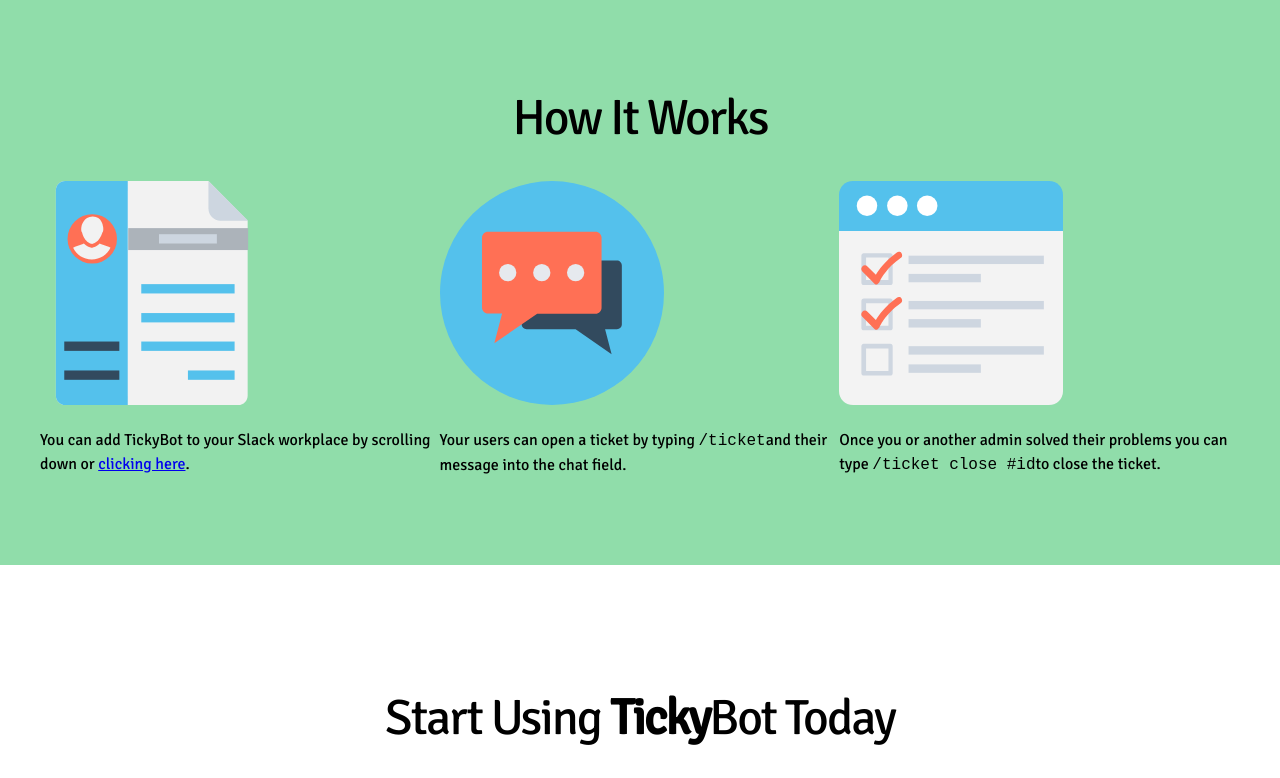
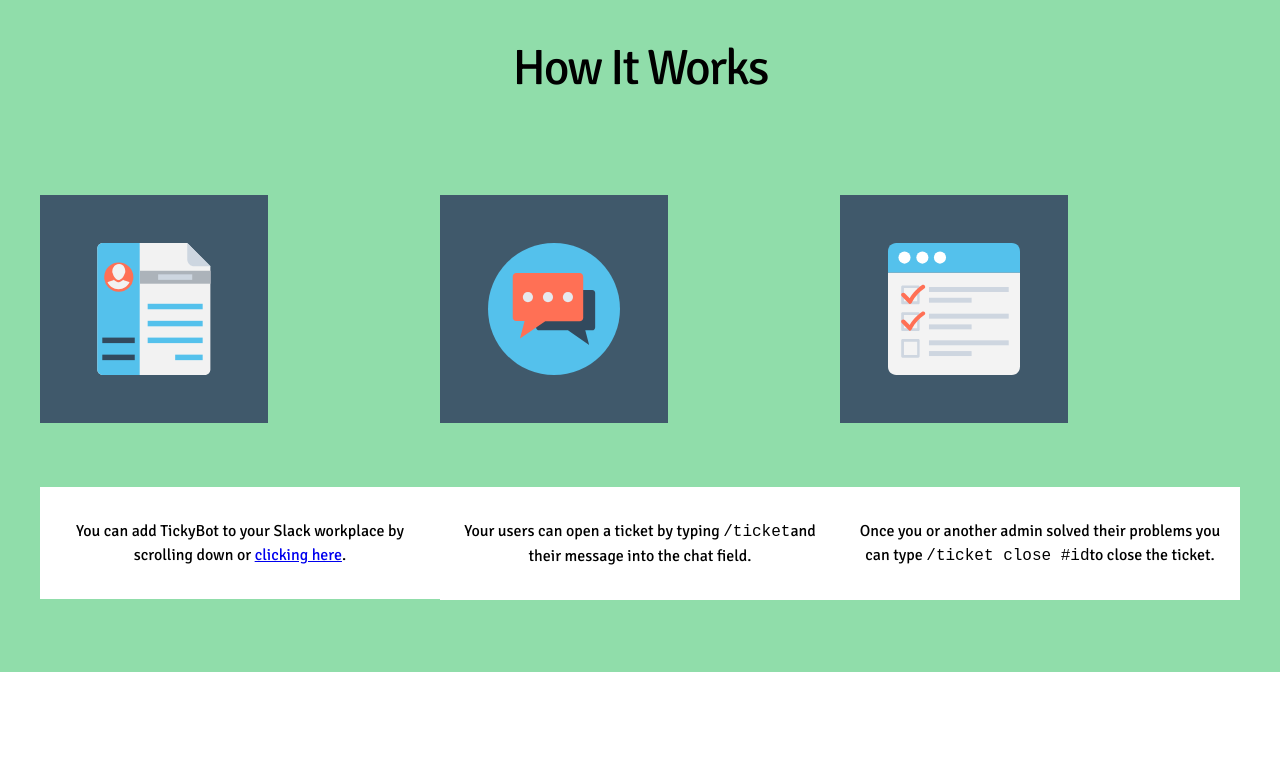
Before and after one commit to chingu-voyage5/Toucans-Team-4, a website: page app/index.html in a window 1280 px wide. Shown: the part 1499-2277 px from the top of the page. Drawn offline with Linux system fonts and the light colour scheme.

Commit message:
worked on the three how it works panels

```diff
--- a/app/index.html
+++ b/app/index.html
@@ -112,7 +112,7 @@
     <div class="wrapper">
       <section class="page__about"  id="about">
         <div class="page__container">
-          <h3 class="page-title">What Is <strong>Ticky</strong>Bot</h3>
+          <h3 class="page-title page-title--no-t-margin">What Is <strong>Ticky</strong>Bot</h3>
           <div class="row row--gutters">
             <div class="row__medium-left-half">
              <p class="description"><strong>Ticky</strong>Bot is a Slack Bot 🤖 that lets you use support tickets on Slack. This way, you don't need to leave your beloved channel to assist your users, if you don't feel like it.</p>
@@ -134,29 +134,29 @@
     <div class="wrapper">
       <section class="features-page" id="features">
         <div class="features__section-container">
-          <h3 class="page-title">How It Works</h3>
+          <h3 class="page-title page-tittle--no-t-margin">How It Works</h3>
             <div class="row row--container">
               <div class="row__column">
-                <div>
-                  <img class="first-img" src="firstbox.svg" width="224px">
+                <div class="three-panels">
+                  <img class="three-panels__card-img three-panels--top" src="firstbox.svg" width="224px">
                 </div>
-                <div class="description-one">
+                <div class="three-panels__description three-panels--bottom">
                   <p>You can add <strong>Ticky</strong>Bot to your Slack workplace by scrolling down or <a href="#cta">clicking here</a>.</p>
                 </div>
               </div>
               <div class="row__column">
-                <div>
-                  <img class="second-img" src="secondbox.svg" width="224px">
+                <div class="three-panels">
+                  <img class="three-panels__card-img three-panels--top" src="secondbox.svg" width="224px">
                 </div>
-                <div class="description-two">
+                <div class=" three-panels__description three-panels--bottom">
                   <p>Your users can open a ticket by typing <code>/ticket</code>and their message into the chat field.</p>
                 </div>
               </div>
               <div class="row__column">
-                <div>
-                    <img class="third-img" src="thirdbox.svg" width="224px">
+                <div class="three-panels"three-panels--top>
+                    <img class="three-panels__card-img three-panels--top" src="thirdbox.svg" width="224px">
                 </div>
-                <div class="description-three">
+                <div class="three-panels__description three-panels--bottom">
                     <p>Once you or another admin solved their problems you can type <code>/ticket close #id</code>to close the ticket.</p>
                 </div>
               </div>
@@ -169,7 +169,7 @@
     <div class="wrapper">
       <section class="cta-page" id="cta">
         <div class="cta-container-narrow">
-          <h3 class="page-title">Start Using <strong>Ticky</strong>Bot Today</h3>
+          <h3 class="page-title page-tittle--no-t-margin">Start Using <strong>Ticky</strong>Bot Today</h3>
             <div class="full-page">
               <p class="description description--centered"><strong>Ticky</strong>Bot allows Slack teams to manage their support tickets 100% inside Slack, without having to switch between different apps.</p>
               <a href="#" class="btn btn--blue">
--- a/app/main_bot/base/_variables.css
+++ b/app/main_bot/base/_variables.css
@@ -2,4 +2,5 @@
 $brightWhite: #FFF;
 $babyBlue: #56bfec;
 $mainBlue: #2f5572;
+$adultBlue: #40596b;
 $mainGreen: #90ddaa;
--- a/app/main_bot/main_bot.css
+++ b/app/main_bot/main_bot.css
@@ -11,3 +11,4 @@
 @import "modules/_wrapper";
 @import "modules/_description";
 @import "modules/_row";
+@import "modules/_three-panels";
--- a/app/main_bot/modules/_page-title.css
+++ b/app/main_bot/modules/_page-title.css
@@ -17,4 +17,8 @@
   @mixin atSmall {
     font-size: 3.1rem;
   }
+
+  &--no-t-margin {
+    margin-top: 0;
+  }
 }
--- a/app/main_bot/modules/_row.css
+++ b/app/main_bot/modules/_row.css
@@ -13,12 +13,17 @@
   &--container {
     display: table;
     width: 100%;
+    align-self: stretch;
+    display: flex;
+
   }
 
   &__column {
     float: left;
     width: 33.3%;
+    flex: 1 0 calc(33.33333% - 2rem);
   }
+}
 
   @mixin atMedium {
     &__medium-left-half {
@@ -30,5 +35,4 @@
     float: left;
     width: 50%;
   }
-  }
 }
--- /dev/null
+++ b/app/main_bot/modules/_three-panels.css
@@ -0,0 +1,24 @@
+.three-panels {
+
+  &__card-img {
+    width: 228px;
+    margin: 4rem 0;
+  }
+
+  &__description {
+    background-color: $brightWhite;
+    padding: 1rem;
+    text-align: center;
+    display: flex;
+  }
+
+  &--top {
+    background-color: $adultBlue;
+    display: flex;
+    align-items: center;
+    justify-content: center;
+    padding: 48px;
+  }
+
+
+}
--- a/app/temp/styles/main_bot.css
+++ b/app/temp/styles/main_bot.css
@@ -538,6 +538,10 @@
 }
   }
 
+.page-title--no-t-margin {
+    margin-top: 0;
+  }
+
 .wrapper {
   overflow: hidden;
   padding-left: 18px;
@@ -580,21 +584,45 @@
 .row--container {
     display: table;
     width: 100%;
+    align-self: stretch;
+    display: flex;
+
   }
 
 .row__column {
     float: left;
     width: 33.3%;
+    flex: 1 0 calc(33.33333% - 2rem);
   }
 
 @media (min-width: 800px) {
-    .row__medium-left-half {
+    &__medium-left-half {
     float: left;
     width: 50%;
   }
 
-  .row__medium-right-half {
+  &__medium-right-half {
     float: left;
     width: 50%;
   }
   }
+
+.three-panels__card-img {
+    width: 228px;
+    margin: 4rem 0;
+  }
+
+.three-panels__description {
+    background-color: #FFF;
+    padding: 1rem;
+    text-align: center;
+    display: flex;
+  }
+
+.three-panels--top {
+    background-color: #40596b;
+    display: flex;
+    align-items: center;
+    justify-content: center;
+    padding: 48px;
+  }
```
